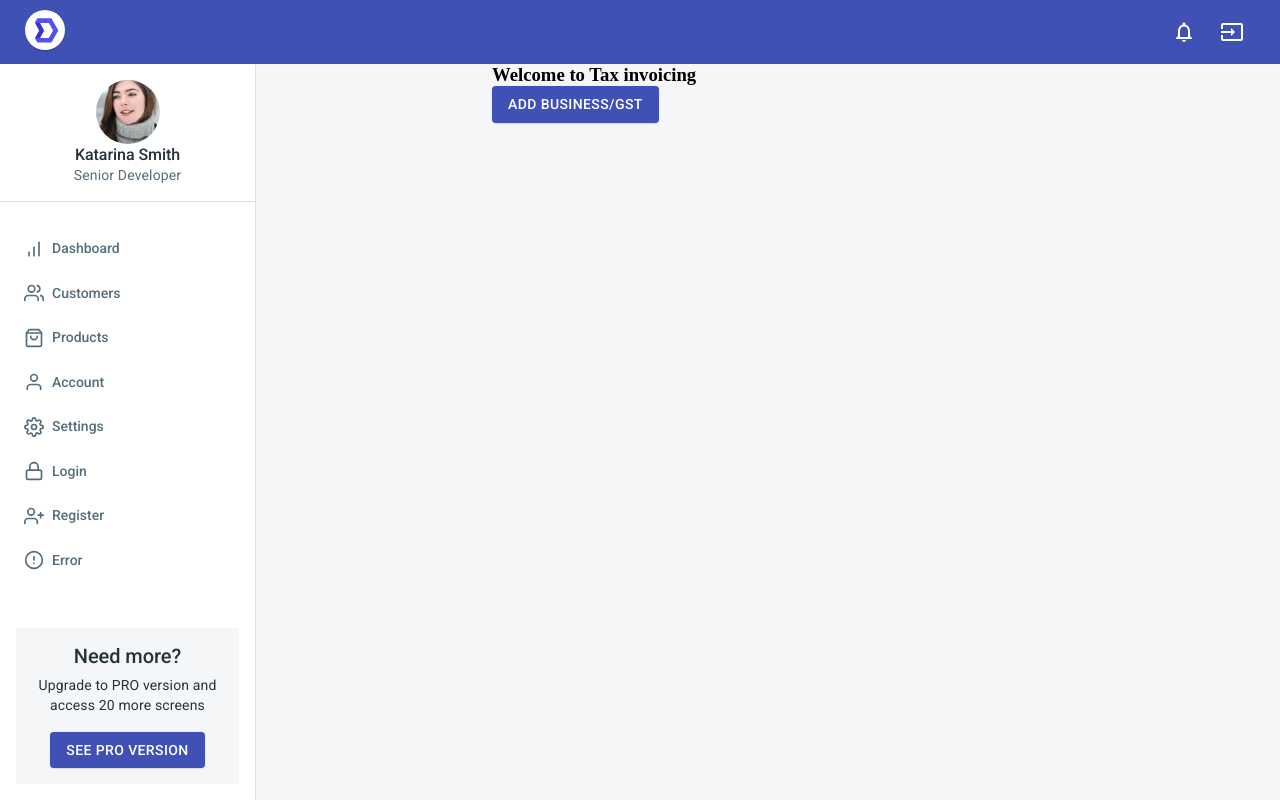
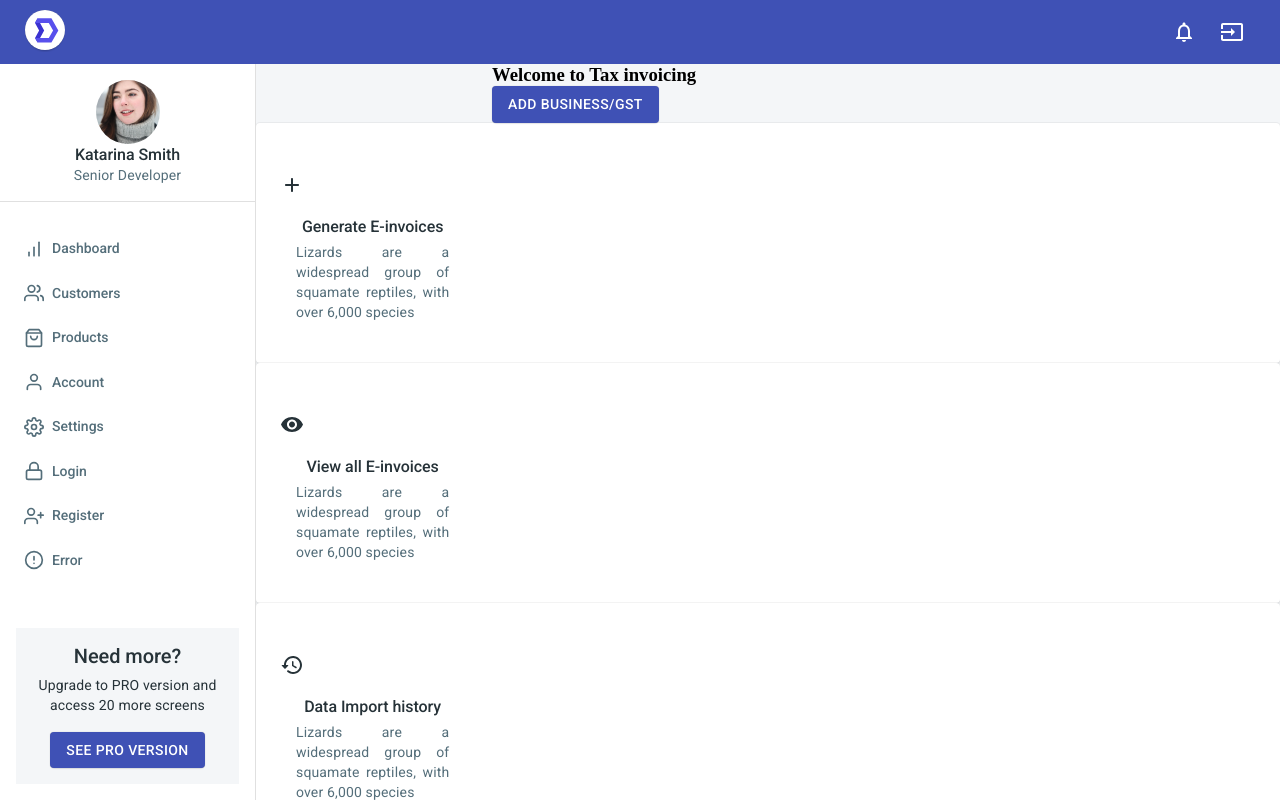
Before and after one commit to mjontop/E-Invoice, a React (Create React App) app: page /app/addBusiness in a window 1280 px wide. Built offline with nearby package versions, Linux system fonts and the light colour scheme.

Commit message:
added icons

```diff
--- a/src/components/Add-E-inviocing/AddBusiness.js
+++ b/src/components/Add-E-inviocing/AddBusiness.js
@@ -8,14 +8,29 @@ import {
   Grid,
   DialogContent,
   DialogActions,
-  TextField
+  TextField,
+  Card,
+  CardMedia,
+  CardContent,
+  CardActionArea,
+  Typography,
+  SvgIcon
 } from '@material-ui/core';
+import AddRoundedIcon from '@material-ui/icons/AddRounded';
+import VisibilityRoundedIcon from '@material-ui/icons/VisibilityRounded';
+import HistoryRoundedIcon from '@material-ui/icons/HistoryRounded';
+import ShoppingCartRoundedIcon from '@material-ui/icons/ShoppingCartRounded';
 
 const useStyles = makeStyles((theme) => ({
   root: {
     '& > *': {
       margin: theme.spacing(3),
-      width: '25ch'
+      width: '25ch',
+      'margin-top': '50px'
+    },
+    media: {
+      height: 0,
+      paddingTop: '56.25%' // 16:9
     }
   }
 }));
@@ -103,6 +118,90 @@ const Addbusiness = () => {
           </DialogActions>
         </Dialog>
       </Container>
+      <Card className={classes.root}>
+        <CardActionArea>
+          <CardMedia>
+            <SvgIcon component={AddRoundedIcon} />
+          </CardMedia>
+          <CardContent>
+            <Typography gutterBottom variant="h5" component="h2" align="center">
+              Generate E-invoices
+            </Typography>
+            <Typography
+              variant="body2"
+              color="textSecondary"
+              component="p"
+              align="justify"
+            >
+              Lizards are a widespread group of squamate reptiles, with over
+              6,000 species
+            </Typography>
+          </CardContent>
+        </CardActionArea>
+      </Card>
+      <Card className={classes.root}>
+        <CardActionArea>
+          <CardMedia>
+            <SvgIcon component={VisibilityRoundedIcon} />
+          </CardMedia>
+          <CardContent>
+            <Typography gutterBottom variant="h5" component="h2" align="center">
+              View all E-invoices
+            </Typography>
+            <Typography
+              variant="body2"
+              color="textSecondary"
+              component="p"
+              align="justify"
+            >
+              Lizards are a widespread group of squamate reptiles, with over
+              6,000 species
+            </Typography>
+          </CardContent>
+        </CardActionArea>
+      </Card>
+      <Card className={classes.root}>
+        <CardActionArea>
+          <CardMedia>
+            <SvgIcon component={HistoryRoundedIcon} />
+          </CardMedia>
+          <CardContent>
+            <Typography gutterBottom variant="h5" component="h2" align="center">
+              Data Import history
+            </Typography>
+            <Typography
+              variant="body2"
+              color="textSecondary"
+              component="p"
+              align="justify"
+            >
+              Lizards are a widespread group of squamate reptiles, with over
+              6,000 species
+            </Typography>
+          </CardContent>
+        </CardActionArea>
+      </Card>
+      <Card className={classes.root}>
+        <CardActionArea>
+          <CardMedia>
+            <SvgIcon component={ShoppingCartRoundedIcon} />
+          </CardMedia>
+          <CardContent>
+            <Typography gutterBottom variant="h5" component="h2" align="center">
+              Purchased Invoices
+            </Typography>
+            <Typography
+              variant="body2"
+              color="textSecondary"
+              component="p"
+              align="justify"
+            >
+              Lizards are a widespread group of squamate reptiles, with over
+              6,000 species
+            </Typography>
+          </CardContent>
+        </CardActionArea>
+      </Card>
     </>
   );
 };
```
